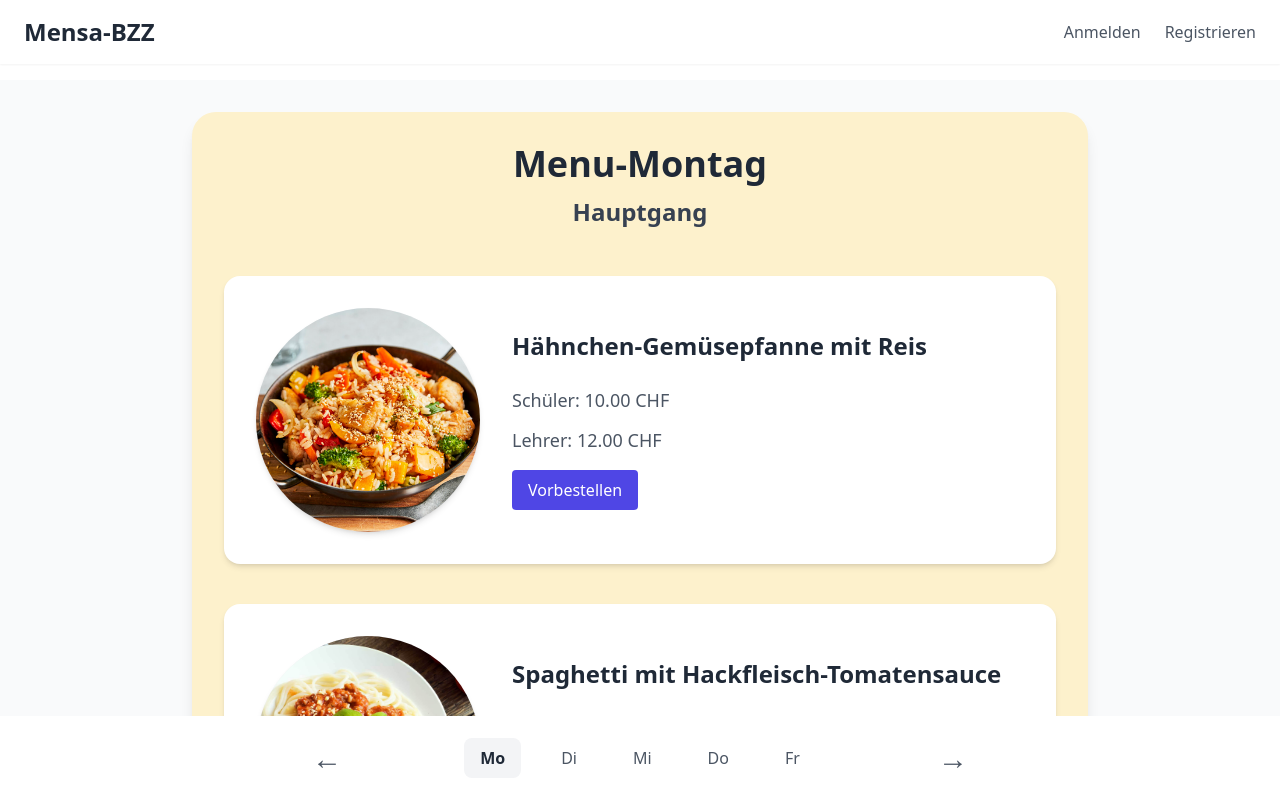
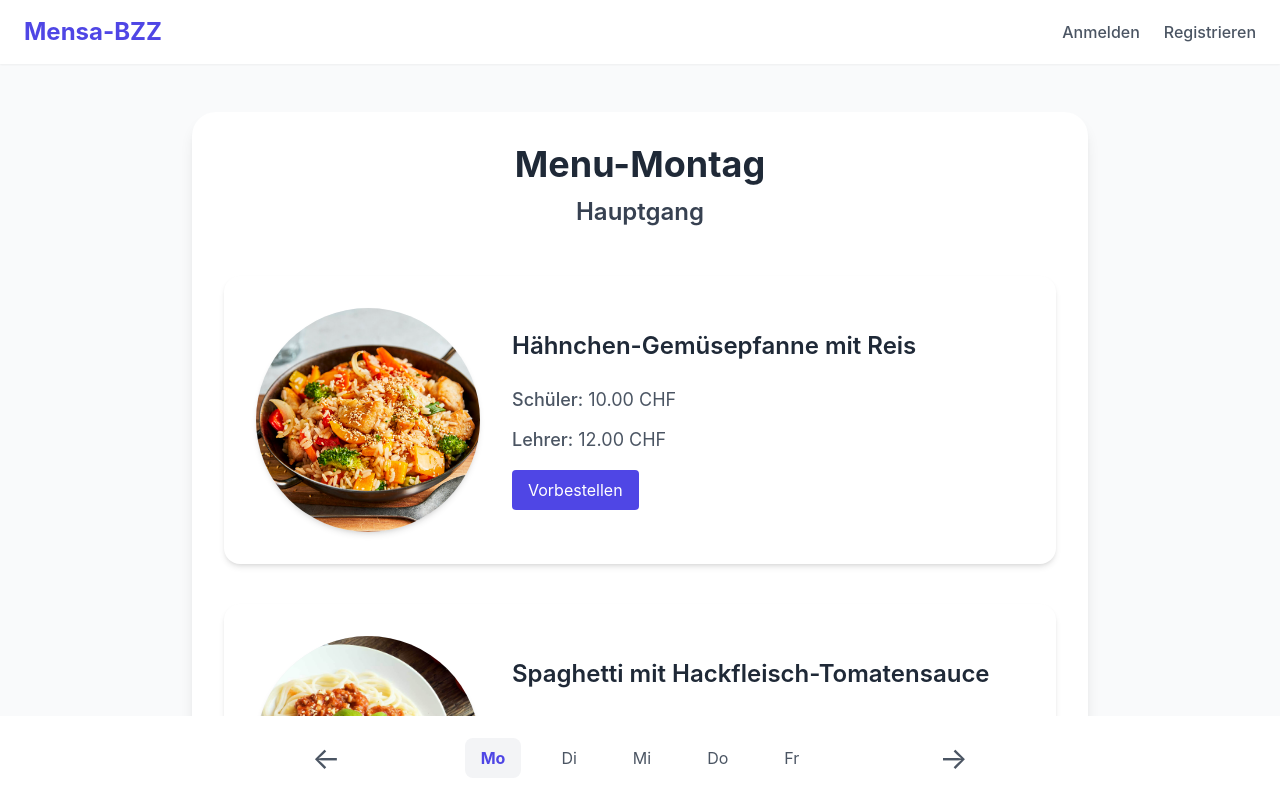
Before and after one commit to im23b-busere/Mensa-App, a Next.js app: page / in a window 1280 px wide. Shown: the top 798 px of the page. Built offline with nearby package versions, Linux system fonts and the light colour scheme.

Commit message:
Improve styling with unified design

```diff
--- a/app/api/protected/route.js
+++ b/app/api/protected/route.js
@@ -1,5 +1,5 @@
 import { NextResponse } from 'next/server';
-import { verifyToken } from '@/middleware/auth';
+import { verifyToken } from '../../../middleware/auth';
 
 export async function GET(req) {
   try {
--- a/app/globals.css
+++ b/app/globals.css
@@ -1,3 +1,10 @@
 @tailwind base;
 @tailwind components;
 @tailwind utilities;
+
+@import url('https://fonts.googleapis.com/css2?family=Inter:wght@400;600;700&display=swap');
+
+body {
+  @apply bg-gray-50 text-gray-800 font-sans;
+  font-family: 'Inter', sans-serif;
+}
--- a/app/layout.js
+++ b/app/layout.js
@@ -10,7 +10,7 @@ export const metadata = {
 export default function RootLayout({ children }) {
   return (
     <html lang="de">
-      <body>
+      <body className="bg-gray-50 text-gray-800 font-sans">
         <AuthProvider>
           <Header />
           <div className="pt-20">{children}</div>
--- a/app/login/page.js
+++ b/app/login/page.js
@@ -35,7 +35,7 @@ export default function LoginPage() {
 
   return (
     <div className="min-h-screen flex items-center justify-center bg-gray-50 py-12 px-4">
-      <div className="w-full max-w-md space-y-6">
+      <div className="w-full max-w-md space-y-6 bg-white p-8 rounded-xl shadow">
         <h1 className="text-center text-2xl font-bold text-gray-900">Anmelden</h1>
         {error && <p className="text-center text-red-600">{error}</p>}
         <form onSubmit={handleSubmit} className="space-y-4">
@@ -57,14 +57,14 @@ export default function LoginPage() {
           />
           <button
             type="submit"
-            className="w-full bg-indigo-600 text-white py-2 rounded hover:bg-indigo-700"
+            className="w-full bg-primary text-white py-2 rounded hover:bg-primary-dark"
           >
             Anmelden
           </button>
         </form>
         <p className="text-center text-sm">
           Noch keinen Account?{' '}
-          <Link href="/register" className="text-indigo-600 hover:underline">
+          <Link href="/register" className="text-primary hover:underline">
             Registrieren
           </Link>
         </p>
--- a/app/page.js
+++ b/app/page.js
@@ -135,7 +135,7 @@ export default function Home() {
 
       {/* Main Content */}
       <main className="container mx-auto px-6 pt-8 pb-24">
-        <div className="max-w-4xl mx-auto bg-[#fdf1cc] rounded-3xl p-8 shadow-lg">
+        <div className="max-w-4xl mx-auto bg-white rounded-3xl p-8 shadow-lg">
           <h1 className="text-4xl font-bold text-center mb-3 text-gray-800">{`Menu-${currentDayKey.charAt(0).toUpperCase() + currentDayKey.slice(1)}`}</h1>
           <h2 className="text-2xl font-semibold text-center mb-12 text-gray-700">Hauptgang</h2>
 
@@ -166,7 +166,7 @@ export default function Home() {
                   <div className="mt-4">
                     <button
                       onClick={() => setSelectedMeal(item)}
-                      className="bg-indigo-600 text-white px-4 py-2 rounded hover:bg-indigo-700"
+                      className="bg-primary text-white px-4 py-2 rounded hover:bg-primary-dark"
                     >
                       Vorbestellen
                     </button>
@@ -202,8 +202,8 @@ export default function Home() {
                   onClick={() => setCurrentDay(index)}
                   className={`px-4 py-2 rounded-lg transition-colors ${
                     currentDay === index
-                      ? 'font-bold text-gray-800 bg-gray-100'
-                      : 'text-gray-600 hover:text-gray-800 hover:bg-gray-50'
+                      ? 'font-bold text-primary bg-gray-100'
+                      : 'text-gray-600 hover:text-primary hover:bg-gray-50'
                   }`}
                 >
                   {day}
--- a/app/register/page.js
+++ b/app/register/page.js
@@ -34,7 +34,7 @@ export default function RegisterPage() {
 
   return (
     <div className="min-h-screen flex items-center justify-center bg-gray-50 py-12 px-4">
-      <div className="w-full max-w-md space-y-6">
+      <div className="w-full max-w-md space-y-6 bg-white p-8 rounded-xl shadow">
         <h1 className="text-center text-2xl font-bold text-gray-900">Registrieren</h1>
         {error && <p className="text-center text-red-600">{error}</p>}
         <form onSubmit={handleSubmit} className="space-y-4">
@@ -64,14 +64,14 @@ export default function RegisterPage() {
           />
           <button
             type="submit"
-            className="w-full bg-indigo-600 text-white py-2 rounded hover:bg-indigo-700"
+            className="w-full bg-primary text-white py-2 rounded hover:bg-primary-dark"
           >
             Registrieren
           </button>
         </form>
         <p className="text-center text-sm">
           Bereits registriert?{' '}
-          <Link href="/login" className="text-indigo-600 hover:underline">
+          <Link href="/login" className="text-primary hover:underline">
             Anmelden
           </Link>
         </p>
--- a/components/Header.js
+++ b/components/Header.js
@@ -15,7 +15,7 @@ export default function Header() {
   return (
     <header className="fixed top-0 left-0 right-0 bg-white shadow-sm z-10">
       <div className="container mx-auto px-6 py-4 flex justify-between items-center">
-        <Link href="/" className="text-2xl font-bold text-gray-800 hover:text-gray-600 transition-colors">
+        <Link href="/" className="text-2xl font-bold text-primary hover:text-primary-dark transition-colors">
           Mensa-BZZ
         </Link>
         <div className="space-x-6">
@@ -25,10 +25,10 @@ export default function Header() {
             </button>
           ) : (
             <>
-              <Link href="/login" className="text-gray-600 hover:text-gray-800 font-medium transition-colors">
+              <Link href="/login" className="text-gray-600 hover:text-primary-dark font-medium transition-colors">
                 Anmelden
               </Link>
-              <Link href="/register" className="text-gray-600 hover:text-gray-800 font-medium transition-colors">
+              <Link href="/register" className="text-gray-600 hover:text-primary-dark font-medium transition-colors">
                 Registrieren
               </Link>
             </>
--- a/components/PreorderModal.js
+++ b/components/PreorderModal.js
@@ -88,7 +88,7 @@ export default function PreorderModal({ meal, isOpen, onClose }) {
         )}
         <div className="flex justify-end space-x-2">
           <button onClick={onClose} className="px-4 py-2 rounded bg-gray-200">Abbrechen</button>
-          <button onClick={handleOrder} className="px-4 py-2 rounded bg-indigo-600 text-white">Bestellen</button>
+          <button onClick={handleOrder} className="px-4 py-2 rounded bg-primary text-white">Bestellen</button>
         </div>
       </div>
     </div>
--- a/tailwind.config.js
+++ b/tailwind.config.js
@@ -5,7 +5,17 @@ module.exports = {
     "./components/**/*.{js,jsx}",
   ],
   theme: {
-    extend: {},
+    extend: {
+      fontFamily: {
+        sans: ['Inter', 'sans-serif'],
+      },
+      colors: {
+        primary: {
+          DEFAULT: '#4f46e5',
+          dark: '#4338ca',
+        },
+      },
+    },
   },
   plugins: [],
 }
```
